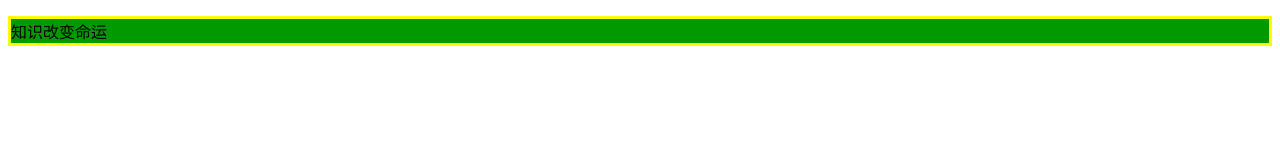
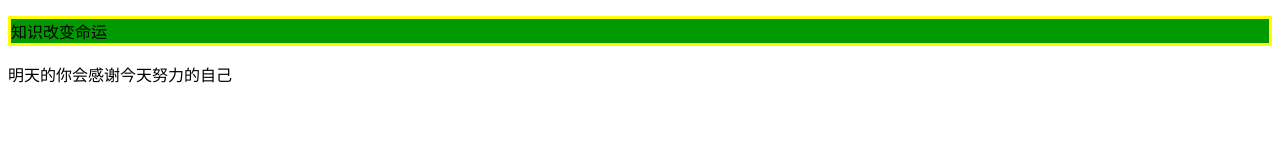
Before and after one commit to 1959159270/myproject78, a plain HTML site: page index.html in a window 1280 px wide. Drawn offline with Linux system fonts and the light colour scheme.

Commit message:
修改index.html文件

```diff
--- a/index.html
+++ b/index.html
@@ -12,6 +12,7 @@
 
 <body>
   <p>知识改变命运</p>
+  <div>明天的你会感谢今天努力的自己</div>
 </body>
 
 </html>
```
